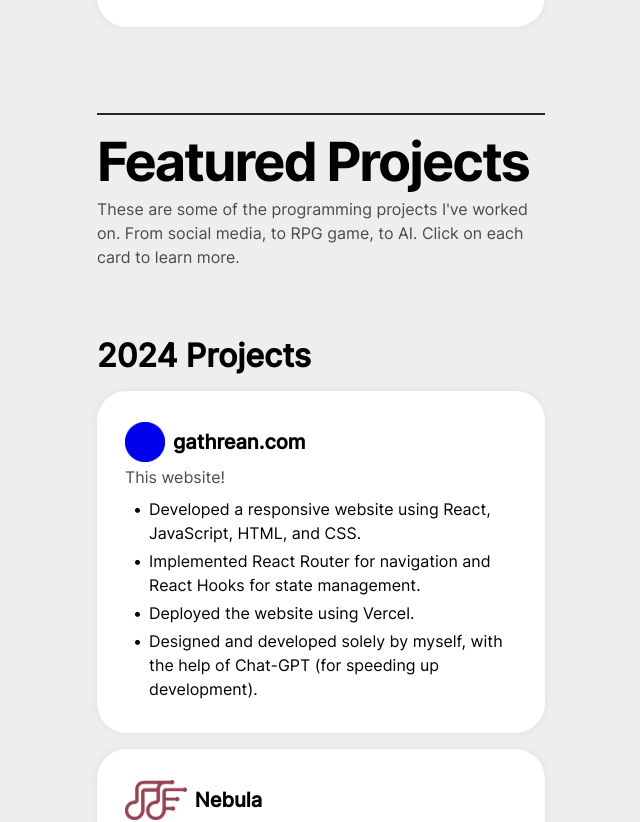
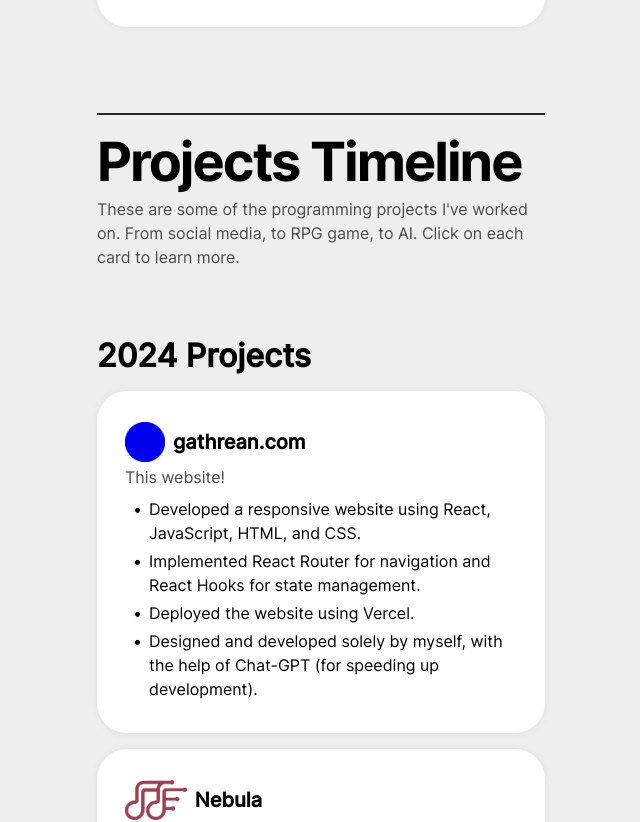
Before and after one commit to gathrean/my-portfolio, a React (Create React App) app: page / in a window 1280 px wide. Shown: the part 4389-5211 px from the top of the page, without its empty margins (479-1119 px from the left). Built offline with nearby package versions, Linux system fonts and the light colour scheme.

Commit message:
Renamed to Projects Timeline

```diff
--- a/src/pages/LandingPage/Sections/PROJECTS/PROJECTS.jsx
+++ b/src/pages/LandingPage/Sections/PROJECTS/PROJECTS.jsx
@@ -18,7 +18,7 @@ export function PROJECTS() {
         <div className="section-container">
 
             <hr />
-            <h1>Featured Projects</h1>
+            <h1>Projects Timeline</h1>
             <p>These are some of the programming projects I've worked on. From social media, to RPG game, to AI. Click on each card to learn more.</p>
             <br />
             <div className="section-container-child">
@@ -159,6 +159,14 @@ export function PROJECTS() {
                                 Website
                             </a>
                         </div>
+
+                        <div className="small-link-container">
+                            <a className="external-link small-link" href="https://commons.bcit.ca/news/2023/06/impactful-intelligence-computing-students-use-ai-to-power-web-applications/">
+                                <ArrowRightIcon />
+                                Best Teamwork and UI/UX
+                            </a>
+                            <p>(BCIT News  Article)</p>
+                        </div>
                     </div>
 
                     <div className="card">
```
